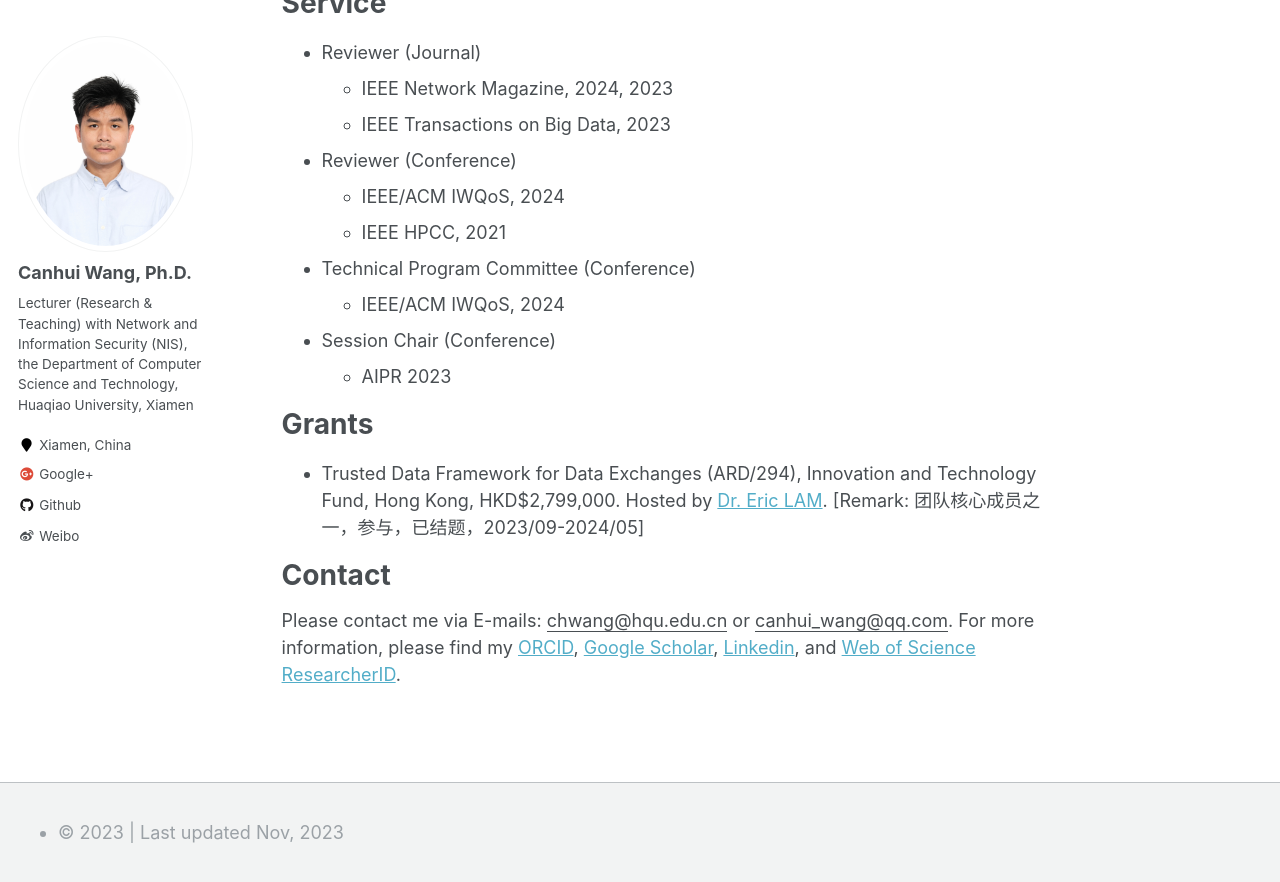
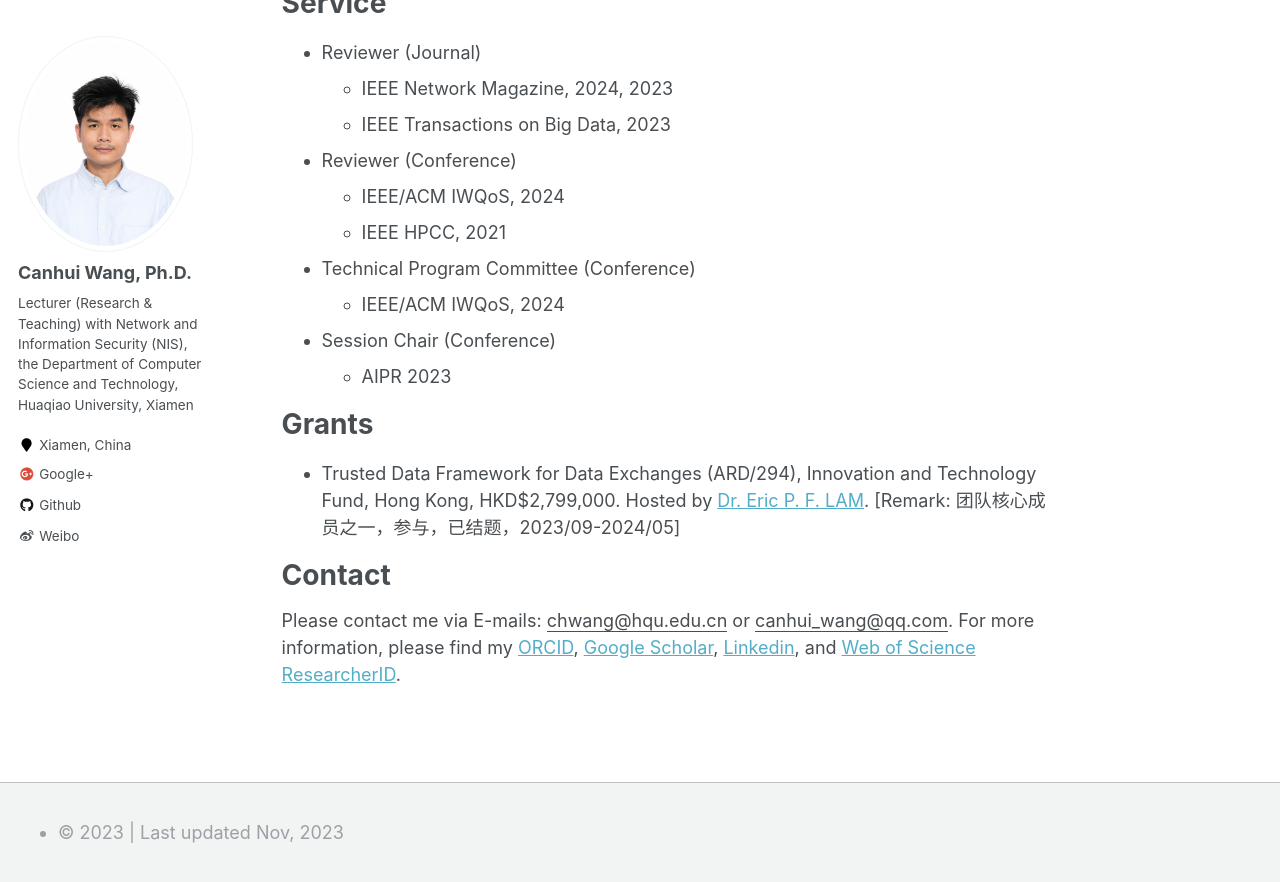
Before and after one commit to Canhui/canhui.github.io, a Jekyll site: the page built from _pages/about.md, in a window 1280 px wide and 900 px high, scrolled down 1165 px. Shown: the top 882 px of the window. Built offline with Jekyll 4.4.1, drawn with Linux system fonts in a browser that asks for light colours.

```diff
--- a/_pages/about.md
+++ b/_pages/about.md
@@ -95,7 +95,7 @@ Example: editing a markdown file for a talk
 
 Grants
 ======
-* Trusted Data Framework for Data Exchanges (ARD/294), Innovation and Technology Fund, Hong Kong, HKD\$2,799,000. Hosted by [Dr. Eric LAM](https://www.linkedin.com/in/peifunglam2/). \[Remark: 团队核心成员之一，参与，已结题，2023/09-2024/05\]
+* Trusted Data Framework for Data Exchanges (ARD/294), Innovation and Technology Fund, Hong Kong, HKD\$2,799,000. Hosted by [Dr. Eric P. F. LAM](https://www.linkedin.com/in/peifunglam2/). \[Remark: 团队核心成员之一，参与，已结题，2023/09-2024/05\]
 
 
 Contact
```
